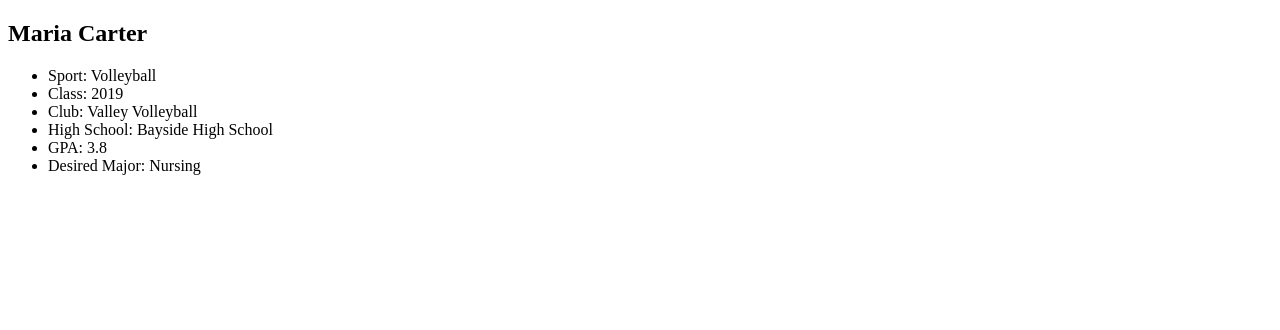
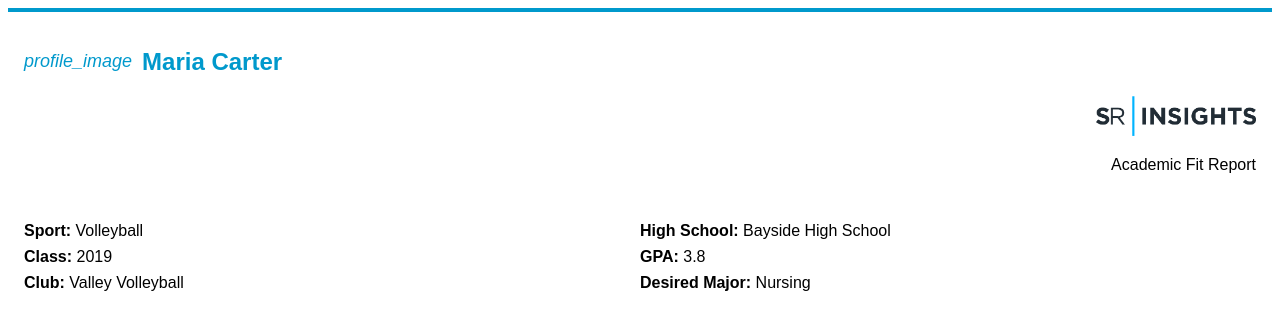
Before and after one commit to bryanw-x/vue-challenge, a Vue app: page / in a window 1280 px wide. Shown: the top 330 px of the page. Built offline with nearby package versions, Linux system fonts and the light colour scheme.

Commit message:
Created header, logo, main student information

```diff
--- a/src/components/AcademicFitReport.vue
+++ b/src/components/AcademicFitReport.vue
@@ -1,7 +1,19 @@
 <template>
-  <div>
-    <div class="info">
-      <h2>{{athlete.name}}</h2>
+  <div class="container">
+    <div class="header">
+      <i class="profile-picture">profile_image</i>
+      <h2 class="athlete-name">{{athlete.name}}</h2>
+    </div>
+    <div class="logo-section">
+      <div class="logo">
+        <img :src="require('@/assets/Asset_1.png')" alt="Logo Image">
+      </div>
+      <div class="logo-text">
+        <p>Academic Fit Report</p>
+      </div>
+    </div>
+    <div class="student-info">
+      <div class="data">
         <ul>
           <li>
             <label>Sport:</label>
@@ -15,6 +27,10 @@
             <label>Club:</label>
             {{athlete.club.name}}
           </li>
+        </ul>
+      </div>
+      <div class="data">
+        <ul>
           <li>
             <label>High School:</label>
             {{athlete.high_school.name}}
@@ -30,6 +46,7 @@
         </ul>
       </div>
     </div>
+  </div>
 </template>
 
 <script>
@@ -43,3 +60,51 @@ export default {
   }
 };
 </script>
+<style scoped>
+.container {
+  border-top: 4px solid #0099cc;
+  font-family: 'Arial', sans-serif;
+  padding: 1em;
+}
+.header {
+  display: flex;
+  align-items: center;
+  color: #0099cc;
+}
+.profile-picture {
+  font-size: 18px;
+  margin-right: 10px;
+}
+.logo-section {
+  display: flex;
+  flex-direction: column;
+  align-items: flex-end;
+}
+.logo img {
+  height: 40px;
+  width: auto;
+}
+.logo-text p {
+  text-align: right;
+}
+.student-info {
+  display: flex;
+  justify-content: space-between;
+  margin-top: 1em;
+}
+.data {
+  flex: 5;
+  width: 45%;
+}
+.data ul {
+  list-style: none;
+  padding: 0;
+}
+.data li {
+  margin-bottom: 0.5em;
+}
+.data label {
+  font-weight: bold;
+}
+
+</style>
```
Lines whose indentation alone changed are shown as unchanged.
